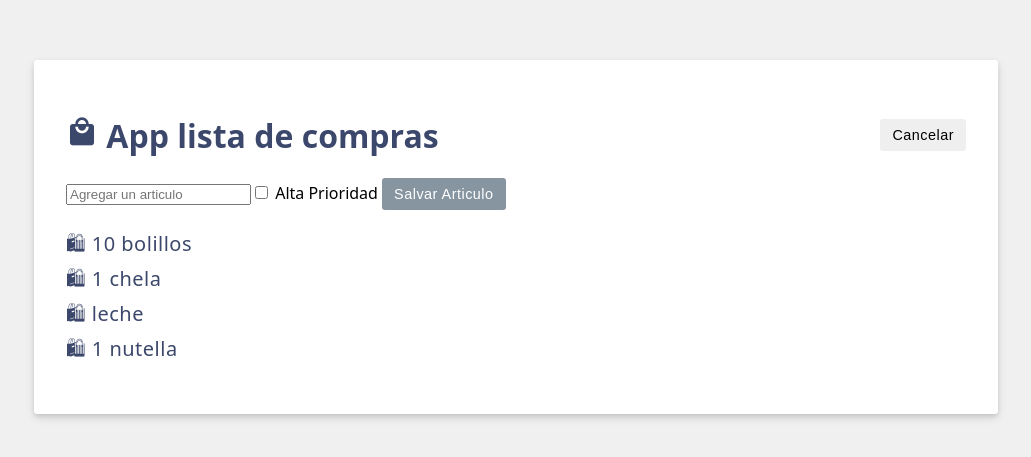
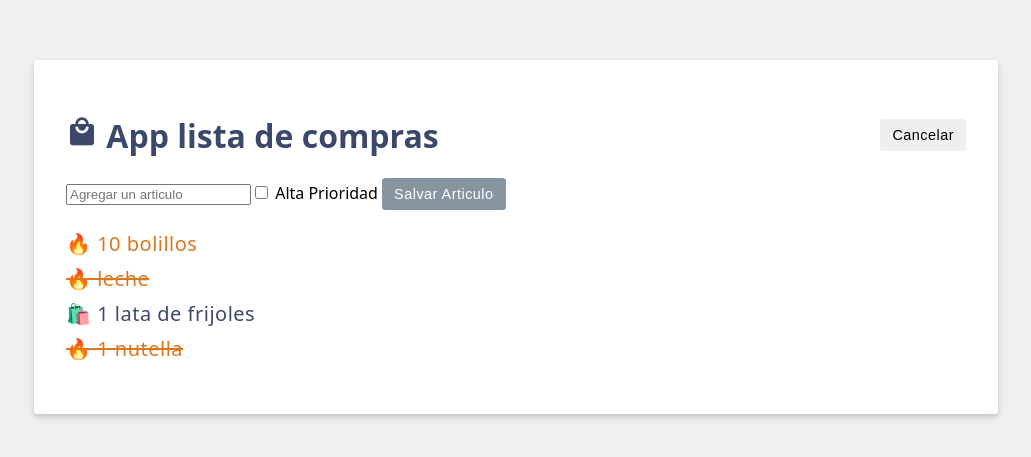
Before and after one commit to MelanieCuevas-Hub/Repositorio-de-la-materia-DADM, a Vue app: page / in a window 1280 px wide. Shown: the part 163-620 px from the top of the page, without its empty margins (124-1155 px from the left). Built offline with nearby package versions, Linux system fonts and the light colour scheme.

Commit message:
⭐S13 Clases Estaticas

```diff
--- a/src/App.vue
+++ b/src/App.vue
@@ -6,10 +6,10 @@ const header = ref('App lista de compras');
 
 // ---items----
 const items = ref([
-  { id: '0', label: '10 bolillos' },
-  { id: '1', label: '1 chela' },
-  { id: '2', label: 'leche' },
-  { id: '3', label: '1 nutella' }
+  { id: '0', label: '10 bolillos', purchased: false, priority: true},
+  { id: '1', label: 'leche', purchased: true, priority: true},
+  { id: '2', label: '1 lata de frijoles', purchased: false, priority: false},
+  { id: '3', label: '1 nutella', purchased: true, priority: true},
 ]);
 
 // Item-Method
@@ -59,7 +59,13 @@ const activeEdition = (activate) => {
     </button>
   </form>
   <ul>
-    <li v-for="item in items" :key="item.id"> 🛍 {{ item.label }} </li>
+    <li
+    v-for="{label, id, purchased, priority} in items"
+    :key="id"
+    class="amazing"
+    :class="{ strikeout: purchased, priority: priority}">
+    {{priority ? "🔥": "🛍️"}} {{ label }}
+  </li>
   </ul>
   <p v-if="items.length === 0"> 🥀 NO HAY ELEMENTOS EN LA LISTA 🥀</p>
 </template>
```
